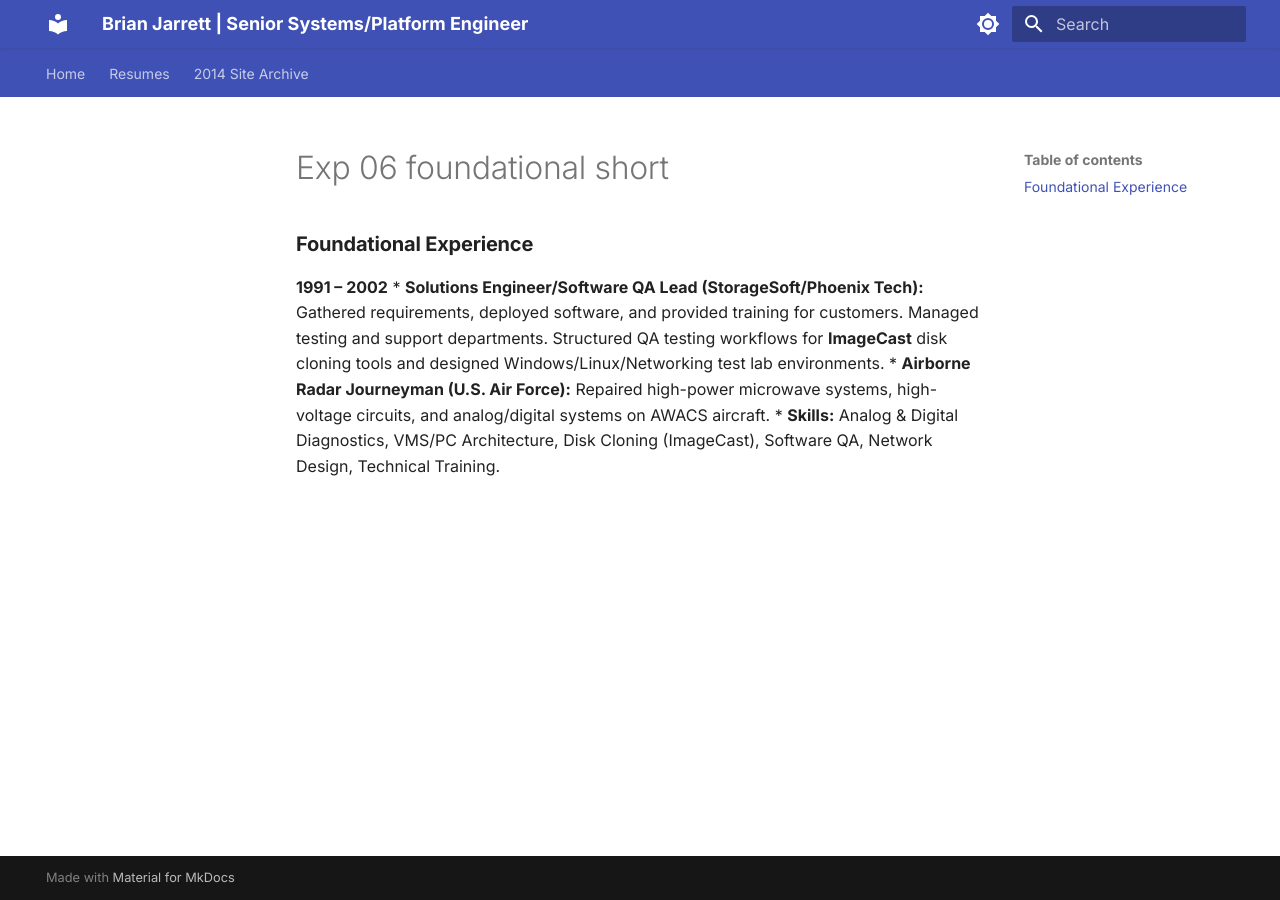
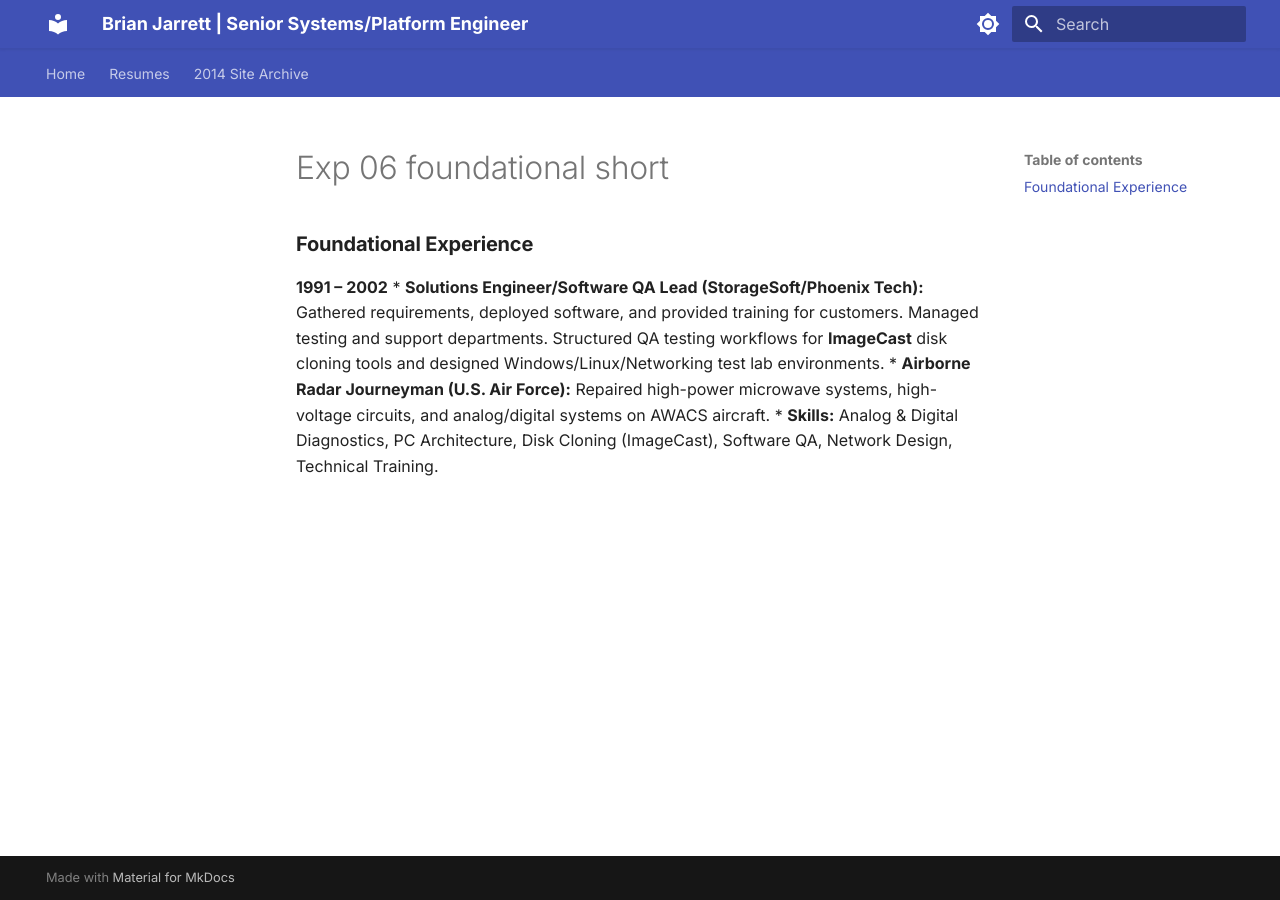
Before and after one commit to celttechie/celttechie.github.io, an MkDocs documentation site: the page built from docs/sections/exp_06_foundational_short.md, in a window 1280 px wide. Built offline with MkDocs 1.6.1 and Material for MkDocs 9.7.7, drawn with Linux system fonts in a browser that asks for light colours.

Commit message:
Fixed skills list

```diff
--- a/docs/sections/exp_06_foundational_short.md
+++ b/docs/sections/exp_06_foundational_short.md
@@ -2,4 +2,4 @@
 **1991 – 2002**
 *   **Solutions Engineer/Software QA Lead (StorageSoft/Phoenix Tech):** Gathered requirements, deployed software, and provided training for customers.  Managed testing and support departments. Structured QA testing workflows for **ImageCast** disk cloning tools and designed Windows/Linux/Networking test lab environments.
 *   **Airborne Radar Journeyman (U.S. Air Force):** Repaired high-power microwave systems, high-voltage circuits, and analog/digital systems on AWACS aircraft.
-*   **Skills:** Analog & Digital Diagnostics, VMS/PC Architecture, Disk Cloning (ImageCast), Software QA, Network Design, Technical Training.
+*   **Skills:** Analog & Digital Diagnostics, PC Architecture, Disk Cloning (ImageCast), Software QA, Network Design, Technical Training.
```
